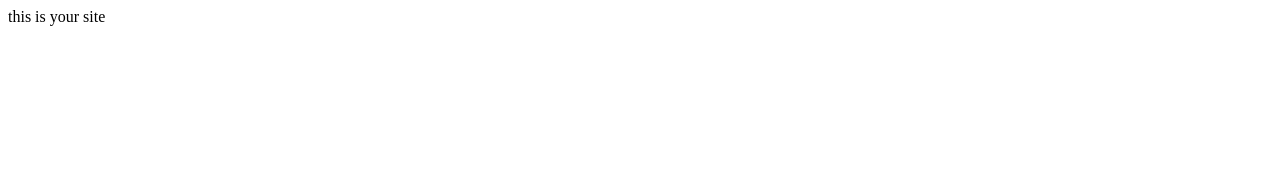
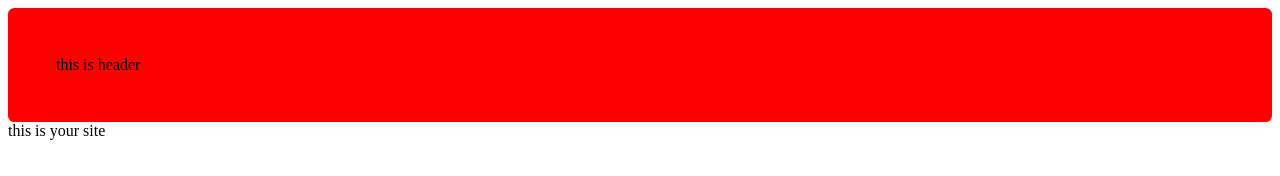
Before and after one commit to jegius/zahar-edu, a website: page index.html in a window 1280 px wide. Drawn offline with Linux system fonts and the light colour scheme.

Commit message:
Сделал header

```diff
--- a/css/main.css
+++ b/css/main.css
@@ -0,0 +1,6 @@
+.header {
+    padding: 3rem;
+    background-color: red;
+    border-radius: .4rem;
+    box-shadow: 0 0 12px #eee;
+}
--- a/index.html
+++ b/index.html
@@ -7,6 +7,9 @@
     <script src="./js/index.js" defer></script>
 </head>
 <body>
+     <div class="header">
+        this is header
+    </div>
     this is your site
 </body>
 </html>
```
